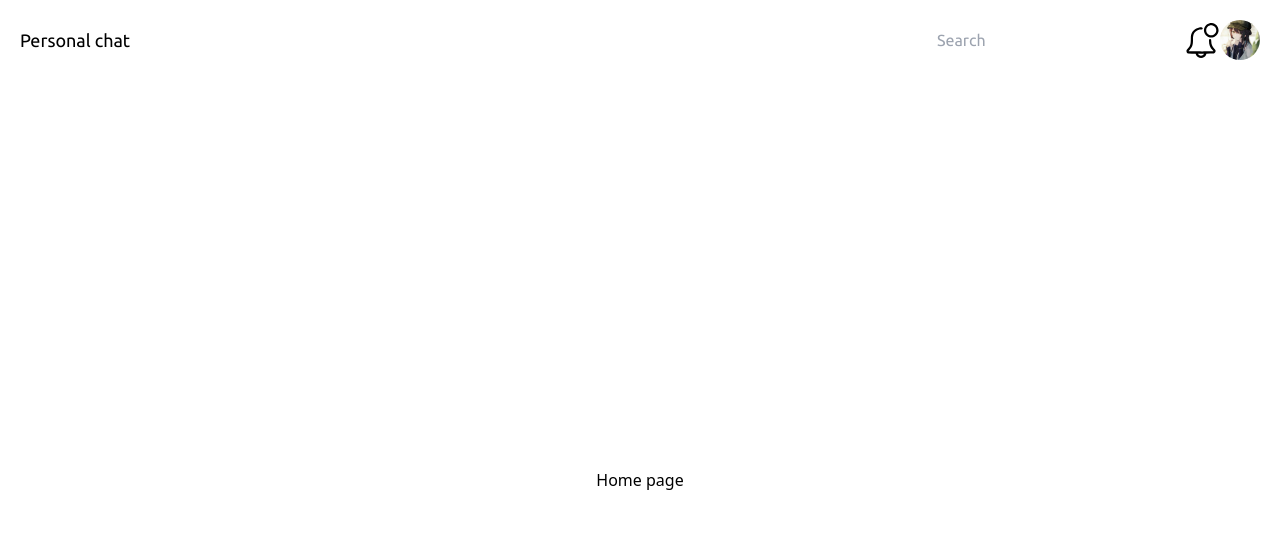
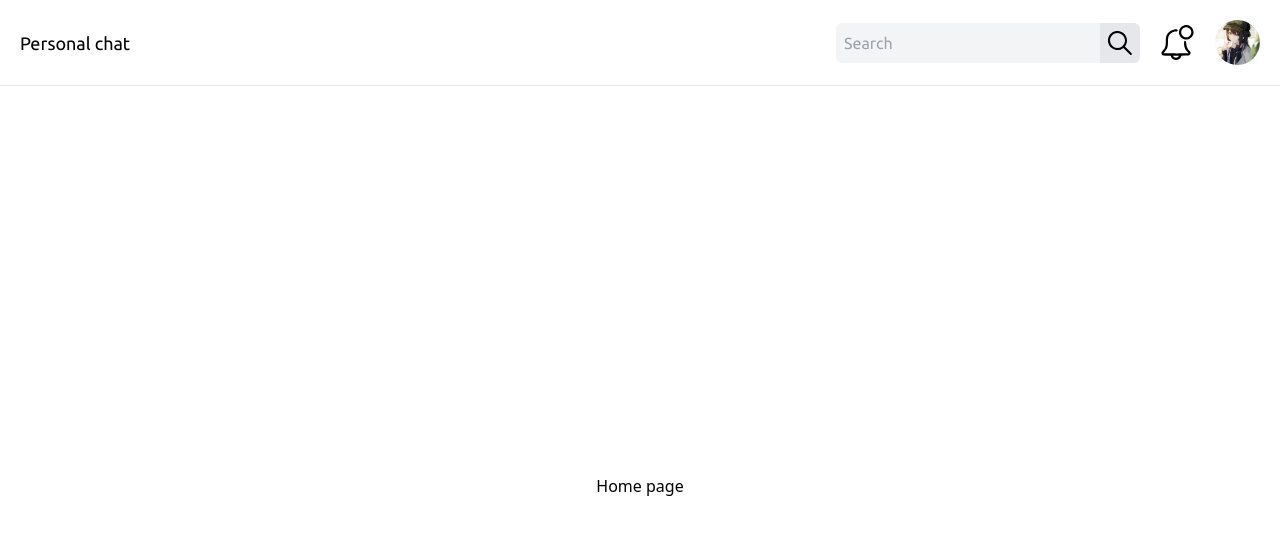
Before and after one commit to Gani-laboratory/socket-client, a React (Create React App) app: page / in a window 1280 px wide. Shown: the top 534 px of the page. Built offline with nearby package versions, Linux system fonts and the light colour scheme.

Commit message:
add style in TopBar component

```diff
--- a/src/Components/Nav.tsx
+++ b/src/Components/Nav.tsx
@@ -4,12 +4,15 @@ import profile from "../Assets/profile.jpg"
 
 export function TopBar() {
   return (
-    <div className="flex justify-between items-center p-5 font-ubuntu">
+    <div className="flex justify-between items-center p-5 font-ubuntu border-b">
       <h3 className="text-lg">Personal chat</h3>
-      <div className="flex items-center">
-        <input type="text" id="search" placeholder="Search" />
+      <div className="flex items-center gap-5">
+        <div className="flex items-center rounded-r">
+          <input className="rounded-md rounded-r-none p-2 bg-gray-100" type="text" id="search" placeholder="Search" />
+          <Search className="cursor-pointer rounded-md rounded-l-none p-2 bg-gray-200" width={40} height={40} />
+        </div>
         <Notif className="cursor-pointer" width={35} height={35} />
-        <img className="rounded-full cursor-pointer" src={profile} alt="profile" width={40} height={40} />
+        <img className="rounded-full cursor-pointer" src={profile} alt="profile" width={45} height={45} />
       </div>
     </div>
   )
@@ -17,7 +20,7 @@ export function TopBar() {
 
 export function SideBar() {
   return (
-    <div className="">
+    <div className="flex flex-col">
       <p>Sidebar component</p>
     </div>
   )
```
Also changed, not shown: src/Assets/menu.svg (added), 1 other file (tests, documents, lock files or other folders).
